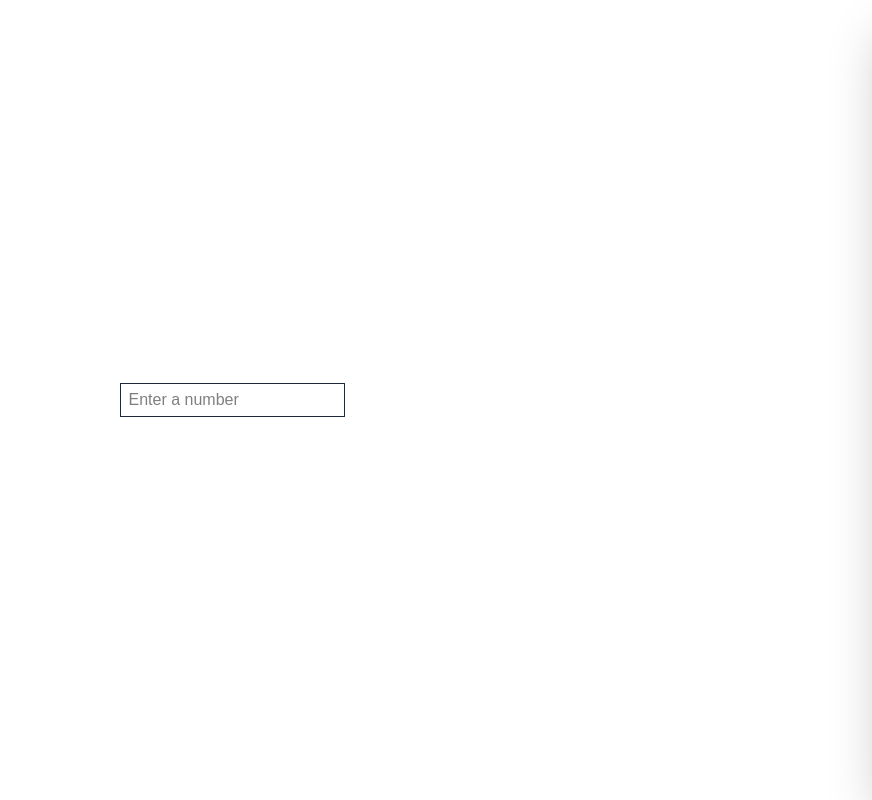
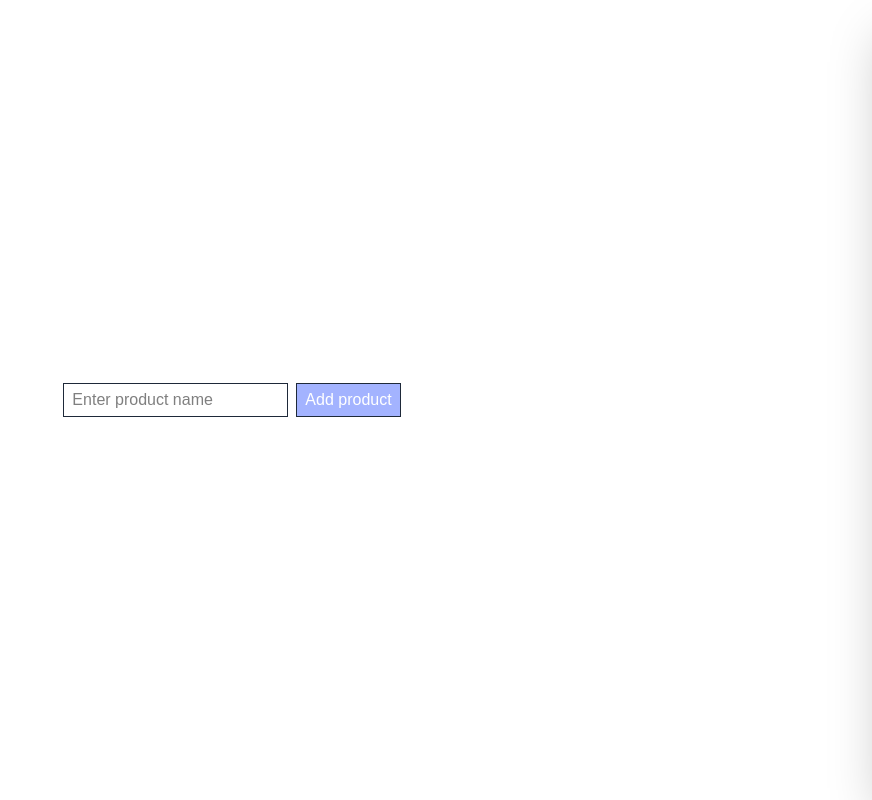
Before and after one commit to Line2610/simpel-shop, a Next.js app: page /addproduct in a window 1280 px wide. Shown: the whole page, without its empty margins (408-1280 px from the left). Built offline with nearby package versions, Linux system fonts and the light colour scheme.

Commit message:
feature-validering

```diff
--- a/src/app/(routes)/addproduct/page.js
+++ b/src/app/(routes)/addproduct/page.js
@@ -1,26 +1,45 @@
-"use client";
-
-import { useActionState } from "react";
-import { SubmitProduct } from "@/app/action/action";
+// import { useActionState } from "react";
+// import { SubmitProduct } from "@/app/action/action";
+import ProductFrom from "@/app/components/ProductForm";
 
 const addProduct = () => {
-  const [state, postProduct] = useActionState(SubmitProduct, { error: {} });
-  console.log(state);
+  // const [state, postProduct] = useActionState(SubmitProduct, {
+  //   succes: null,
+  //   error: {},
+  //   fields: {},
+  // });
+
   return (
     <div className="flex h-lvh items-center justify-center">
-      {state.succes && (
+      {/* {state.succes === true && (
         <p className="text-green-400">tillykke din formular er sendt...</p>
       )}
 
-      <form action={postProduct}>
+      {state.succes === false && (
+        <p className="text-red-500">der skete en fejl, prøv igen...</p>
+      )} */}
+
+      <ProductFrom />
+      {/* <form action={postProduct}>
         {state.error?.productName && (
           <p className="text-red-500">{state.error.productName}</p>
         )}
-      </form>
-      <input
-        placeholder="Enter a number"
-        className="border border-gray-800 px-2 py-1"
-      ></input>
+
+        <input
+          type="text"
+          name="productName"
+          placeholder="Enter product name"
+          defaultValue={state.fields?.productName}
+          className="mr-2 border border-gray-800 px-2 py-1"
+        ></input>
+
+        <button
+          type="submit"
+          className="cursor-pointer border border-gray-800 bg-indigo-300 px-2 py-1 text-white"
+        >
+          Add product
+        </button>
+      </form> */}
     </div>
   );
 };
--- a/src/app/action/action.js
+++ b/src/app/action/action.js
@@ -2,18 +2,40 @@
 
 export const SubmitProduct = async (prevState, formData) => {
   const error = {};
-  const productName = formData.get("productname");
-  const productPrice = formData.get("productprice");
+  const productName = formData.get("productName");
+
+  const state = {
+    succes: null,
+    error: {},
+    fields: {
+      productName,
+    },
+  };
 
   if (!productName) {
     error.productName = "feltet skal udfyldes";
   } else if (productName.length < 5) {
-    error.productName = "feltet akl indeholde mindst 5 tegn";
+    error.productName = "feltet skal indeholde mindst 5 tegn";
   }
 
-  if (!productPrice) {
-    error.productPrice = "feltet skal udfyldes";
-  } else if (isNaN(Number(productPrice))) {
-    error.productPrice = "indtast en gyldig pris";
+  if (Object.keys(error).length > 0) {
+    return {
+      succes: false,
+      error: error,
+      fields: { productName },
+    };
   }
+
+  await new Promise((resolve) => setTimeout(resolve, 2000));
+  const response = await fetch("https://dummyjson.com/products/add", {
+    method: "POST",
+    headers: { "Content-Type": "application/json" },
+    body: JSON.stringify({
+      title: productName,
+    }),
+  });
+  console.log(response);
+
+  state.succes = response.ok;
+  return state;
 };
--- /dev/null
+++ b/src/app/components/ProductForm.jsx
@@ -0,0 +1,62 @@
+"use client";
+
+import { useActionState } from "react";
+import { SubmitProduct } from "@/app/action/action";
+import { useFormStatus } from "react-dom";
+
+const ResponseMessage = ({ state }) => {
+  return (
+    <>
+      {state.succes === true && (
+        <p className="text-green-400">tillykke din formular er sendt...</p>
+      )}
+
+      {state.succes === false && (
+        <p className="text-red-500">der skete en fejl, prøv igen...</p>
+      )}
+    </>
+  );
+};
+const SubmitButton = () => {
+  const { pending } = useFormStatus();
+
+  return (
+    <button
+      type="submit"
+      className={`border border-gray-800 bg-indigo-300 px-2 py-1 text-white ${pending ? "cursor-not-allowed opacity-50" : ""}`}
+      disabled={pending}
+    >
+      {pending ? "Submitting..." : "Add product"}
+    </button>
+  );
+};
+
+const ProductForm = () => {
+  const [state, postProduct] = useActionState(SubmitProduct, {
+    succes: null,
+    error: {},
+    fields: {},
+  });
+  return (
+    <>
+      <ResponseMessage state={state} />
+      <form action={postProduct}>
+        {state.error?.productName && (
+          <p className="text-red-500">{state.error.productName}</p>
+        )}
+
+        <input
+          type="text"
+          name="productName"
+          placeholder="Enter product name"
+          defaultValue={state.fields?.productName}
+          className="mr-2 border border-gray-800 px-2 py-1"
+        ></input>
+
+        <SubmitButton />
+      </form>
+    </>
+  );
+};
+
+export default ProductForm;
```
